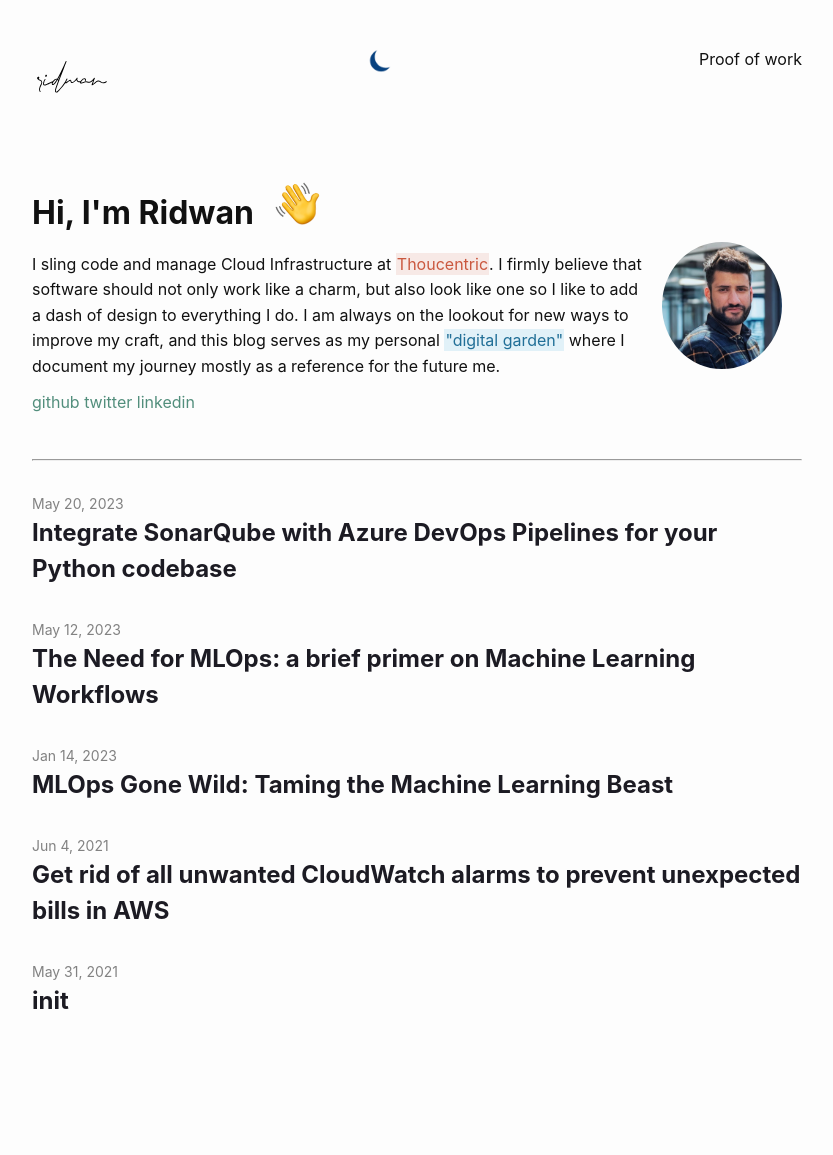
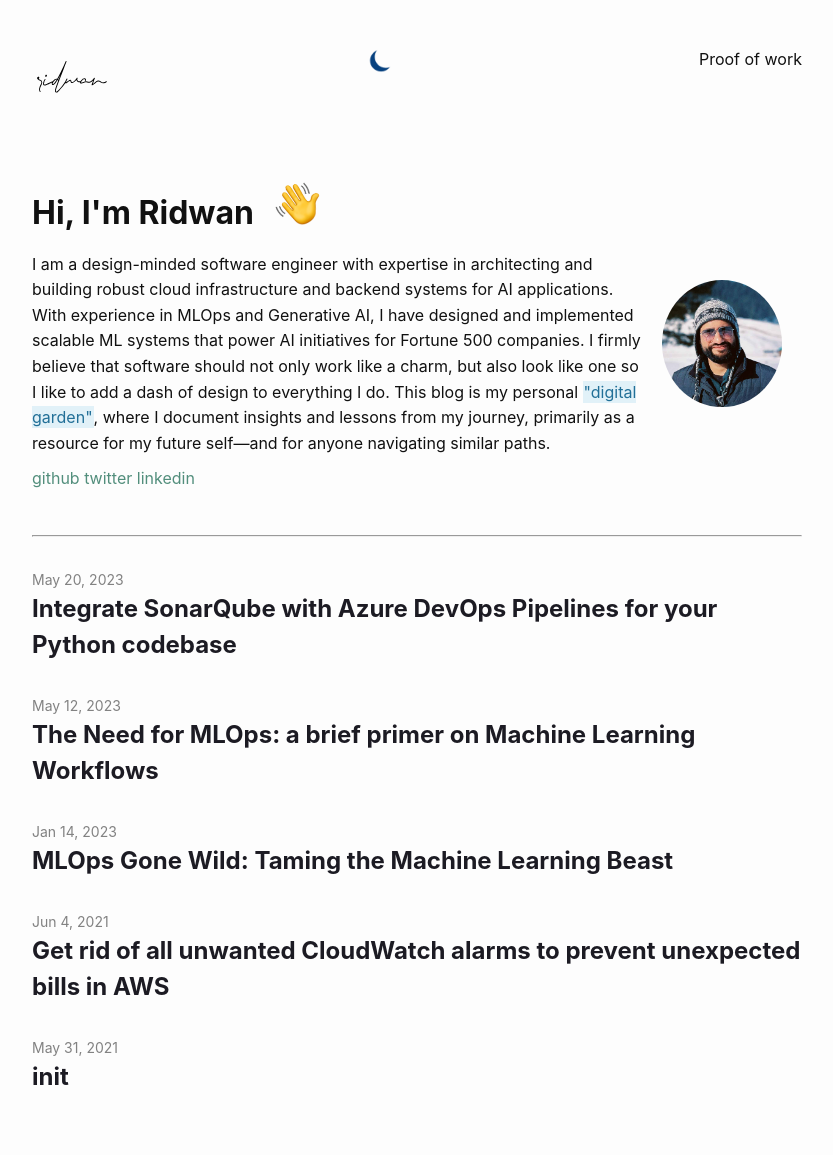
Before and after one commit to rdwns/rdwn, a Jekyll site: the page built from index.markdown, in a window 1280 px wide. Shown: the whole page, without its empty margins (223-1056 px from the left). Built offline with Jekyll 4.4.1, drawn with Linux system fonts in a browser that asks for light colours; before the commit the page ends 1079 px from its top, so only the background shows below that.

Commit message:
yearly update sort of

```diff
--- a/index.markdown
+++ b/index.markdown
@@ -11,7 +11,7 @@ layout: home
   <div id="hand" class="wave-hand emoji"></div>
   </div>
    <div class="bio">
-   I sling code and manage Cloud Infrastructure at  <a class="orange-bg" href="https://www.thoucentric.com">Thoucentric</a>. I firmly believe that software should not only work like a charm, but also look like one so I like to add a dash of design to everything I do. I am always on the lookout for new ways to improve my craft, and this blog serves as my personal <a class="blue-bg" href="https://dev.to/jbranchaud/the-digital-garden-l10">"digital garden"</a> where I document my journey mostly as a reference for the future me.
+  I am a design-minded software engineer with expertise in architecting and building robust cloud infrastructure and backend systems for AI applications. With experience in MLOps and Generative AI, I have designed and implemented scalable ML systems that power AI initiatives for Fortune 500 companies. I firmly believe that software should not only work like a charm, but also look like one so I like to add a dash of design to everything I do. This blog is my personal <a class="blue-bg" href="https://dev.to/jbranchaud/the-digital-garden-l10">"digital garden"</a>, where I document insights and lessons from my journey, primarily as a resource for my future self—and for anyone navigating similar paths.
    </div>
    <div id="social-list">
    <ul>
```
Also changed, not shown: assets/me.jpg.
